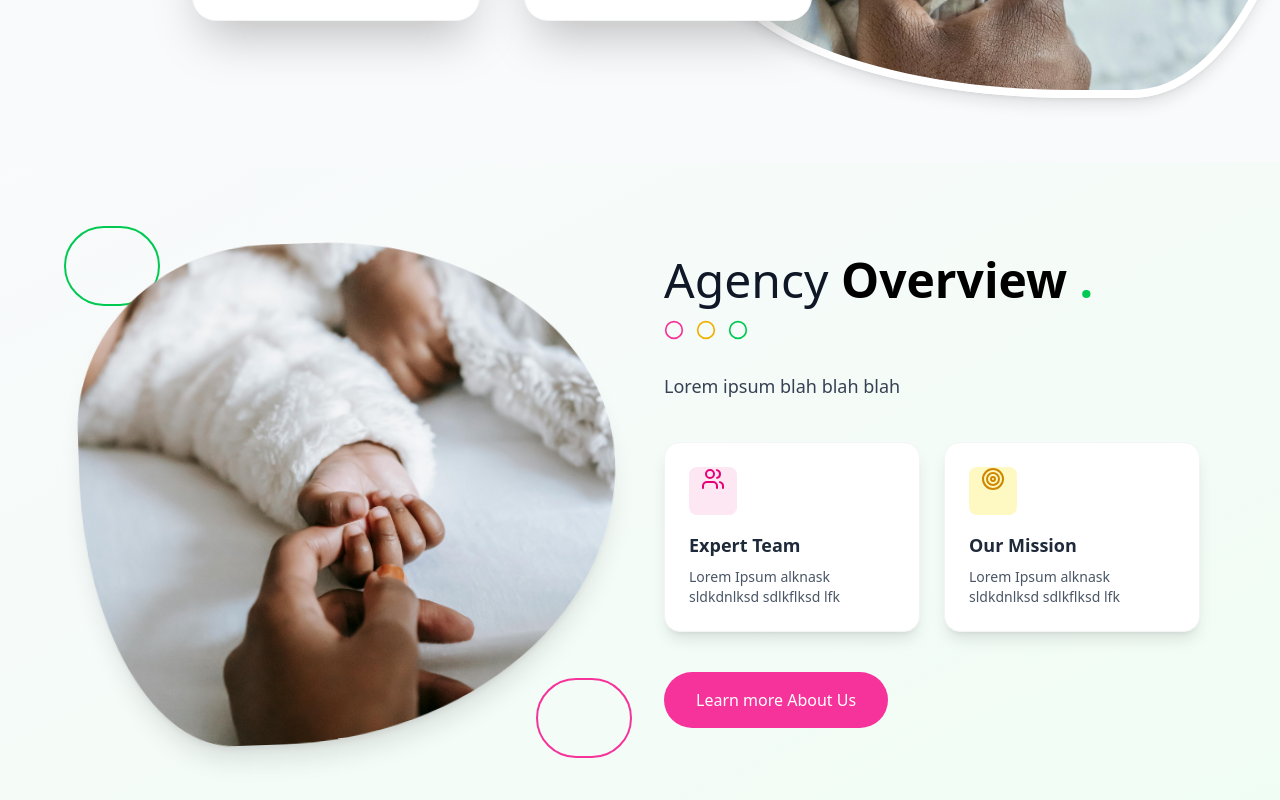
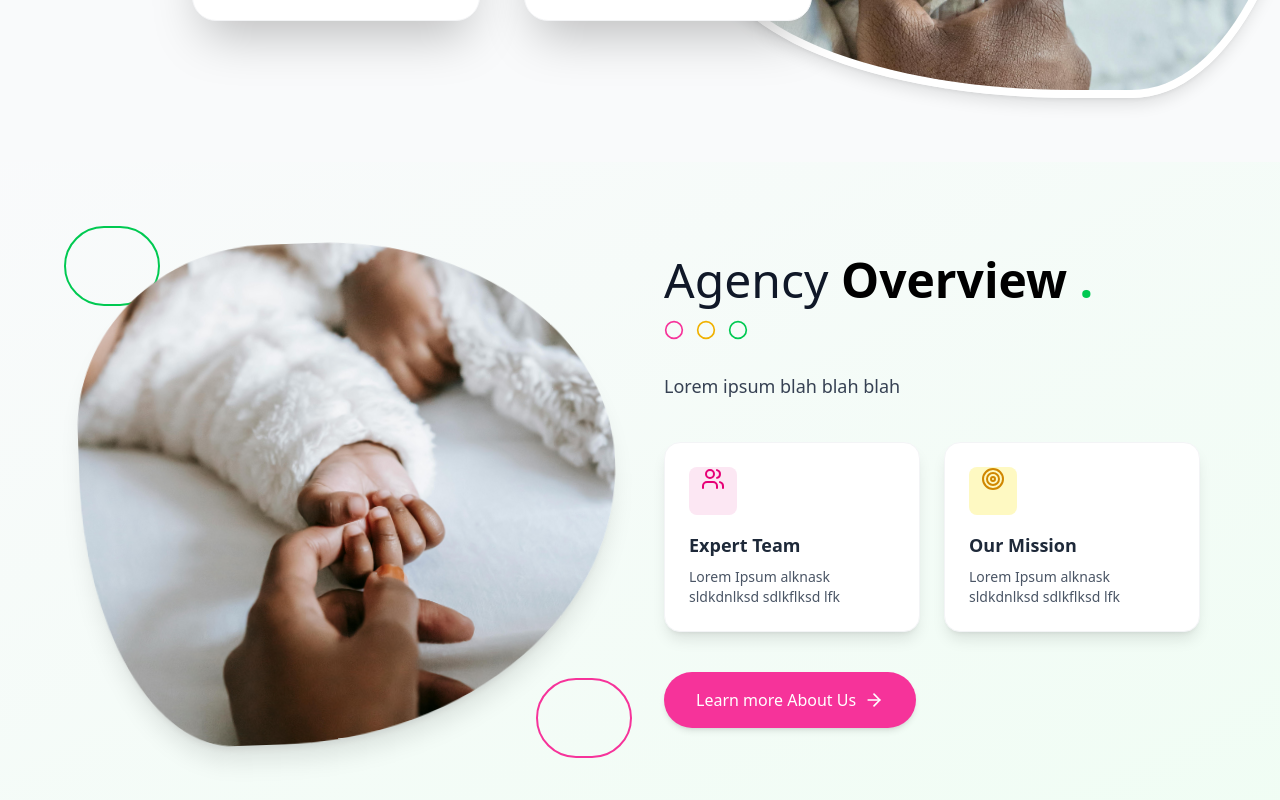
Before and after one commit to pinkx-xlink/tailwindcss-experiment, a React (Vite) app in the folder bank_modern_app/: page / in a window 1280 px wide. Shown: the part 490-1290 px from the top of the page. Built offline with nearby package versions, Linux system fonts and the light colour scheme.

Commit message:
Add ArrowRight to the Learn more button

```diff
--- a/bank_modern_app/src/components/About.jsx
+++ b/bank_modern_app/src/components/About.jsx
@@ -1,5 +1,5 @@
 import about from '../assets/hands2.jpg'
-import { Circle, Users, Target } from 'lucide-react'
+import { Circle, Users, Target, ArrowRight } from 'lucide-react'
 
 const About = () => {
   return (
@@ -96,8 +96,11 @@ const About = () => {
         data-aos='fade-up'
         data-aos-delay='300'>
             <button className='px-6 py-3 md:px-8 md:py-4 bg-pink-500
-            text-white rounded-full font-medium'>
+            text-white rounded-full font-medium hover:bg-pink-600
+            transition-all shadow-md hover:shadow-lg flex items-center
+            gap-2 text-sm md:text-base'>
                 Learn more About Us
+                <ArrowRight className='h-4 w-4 md:h-5 md:w-5'/>
             </button>
         </div>
         </div>
```
